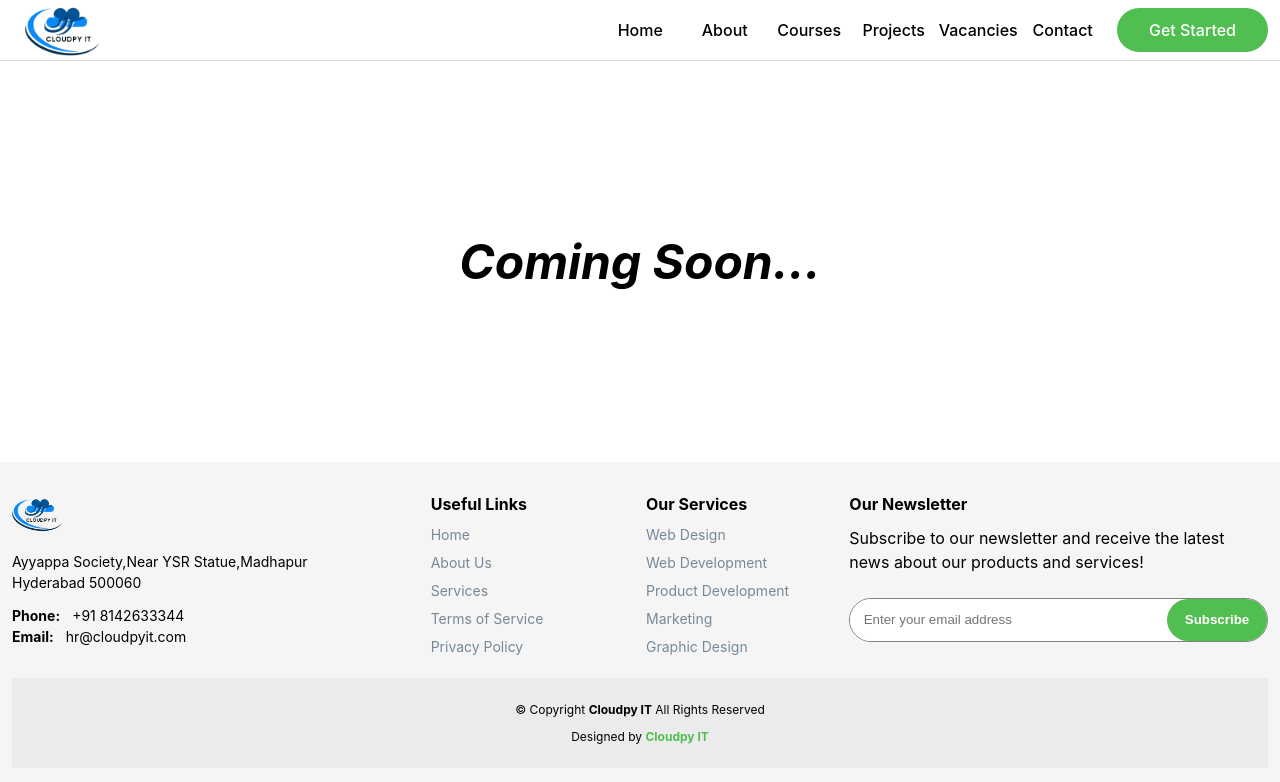
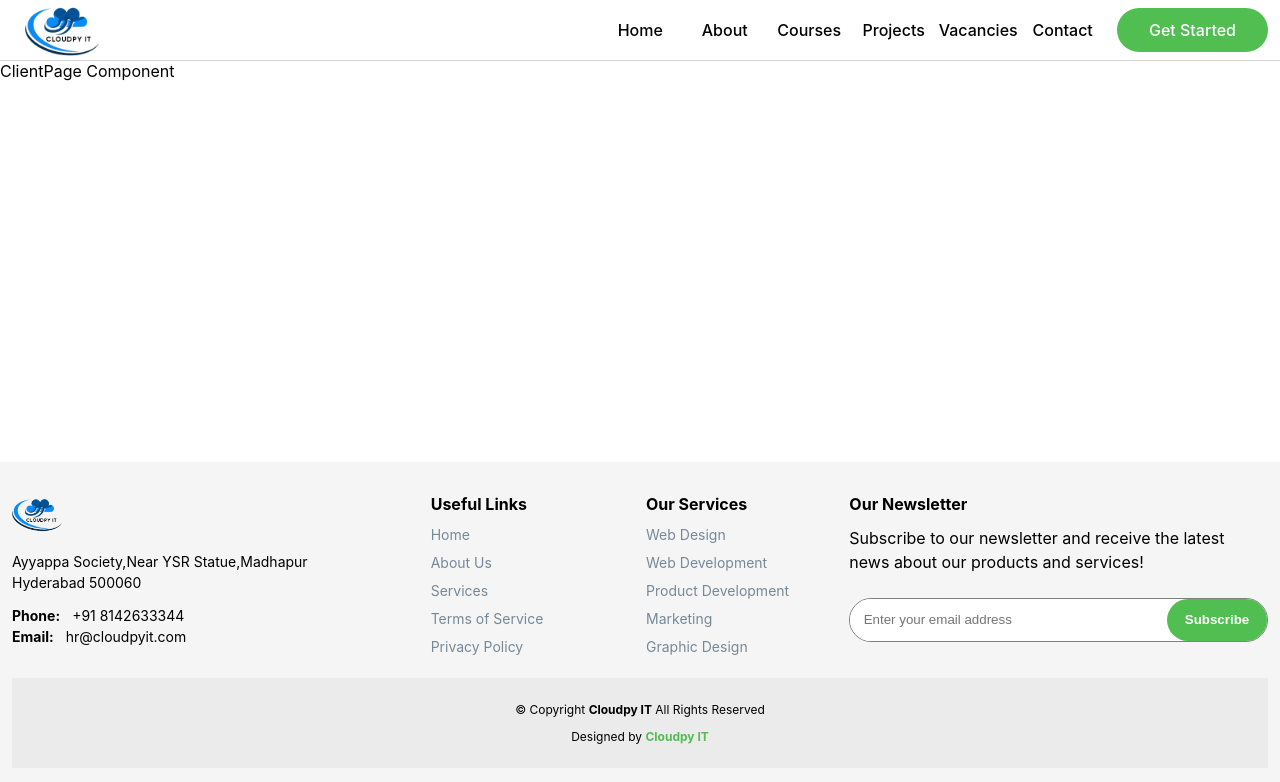
Before and after one commit to AVIRENI-CHANDAN/cloudpyit, a React (Create React App) app in the folder cloudpyit/: page /client in a window 1280 px wide. Shown: the top 782 px of the page. Built offline with nearby package versions, Linux system fonts and the light colour scheme.

Commit message:
ClientPage component added to the application.

```diff
--- a/cloudpyit/src/components/AppContainer/AppContainer.js
+++ b/cloudpyit/src/components/AppContainer/AppContainer.js
@@ -2,6 +2,7 @@ import React from 'react';
 import { Route, Routes } from 'react-router-dom';
 import AboutPage from '../AboutPage/AboutPage';
 import AuthPage from '../AuthPage/AuthPage';
+import ClientPage from '../ClientPage/ClientPage';
 import ContactPage from '../ContactPage/ContactPage';
 import CoursesPage from '../CoursesPage/CoursesPage';
 import Footer from '../Footer/Footer';
@@ -24,6 +25,7 @@ class AppContainer extends React.Component {
             <Route path="/vacancies" element={<VacancyPage />} />
             <Route path="/contact" element={<ContactPage />} />
             <Route path="/auth/*" element={<AuthPage />} />
+            <Route path="/client/*" element={<ClientPage />} />
             <Route path="*" element={<NotFound />} />
           </Routes>
         </div>
--- /dev/null
+++ b/cloudpyit/src/components/ClientPage/ClientPage.js
@@ -0,0 +1,18 @@
+import React from 'react';
+import styles from './ClientPage.module.scss';
+
+class ClientPage extends React.Component {
+  render() {
+    return (
+      <div className={styles.ClientPage}>
+        ClientPage Component
+      </div>
+    );
+  }
+}
+
+ClientPage.propTypes = {};
+
+ClientPage.defaultProps = {};
+
+export default ClientPage;
--- /dev/null
+++ b/cloudpyit/src/components/ClientPage/ClientPage.module.scss
@@ -0,0 +1 @@
+.ClientPage {}
```
Also changed, not shown: cloudpyit/src/components/ClientPage/ClientPage.lazy.js (added, +11 -0 lines).
